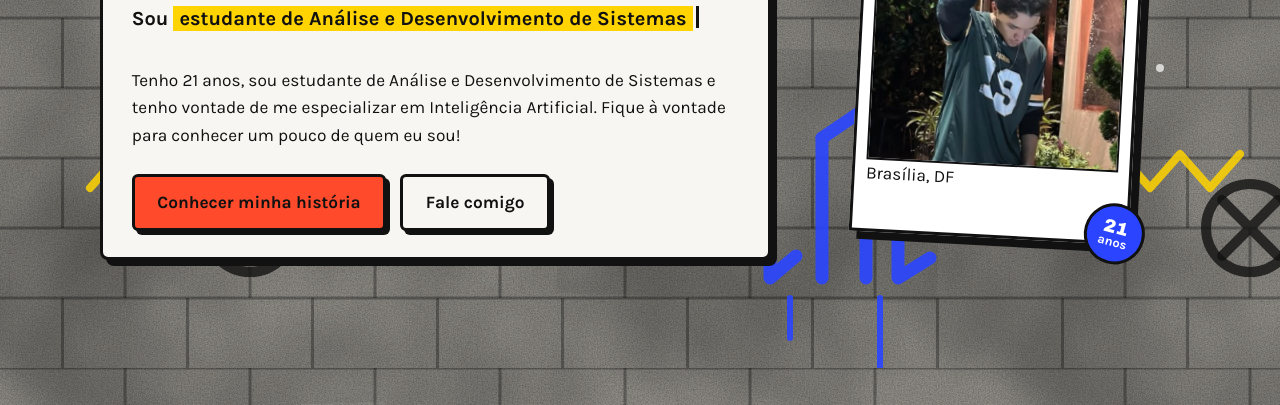
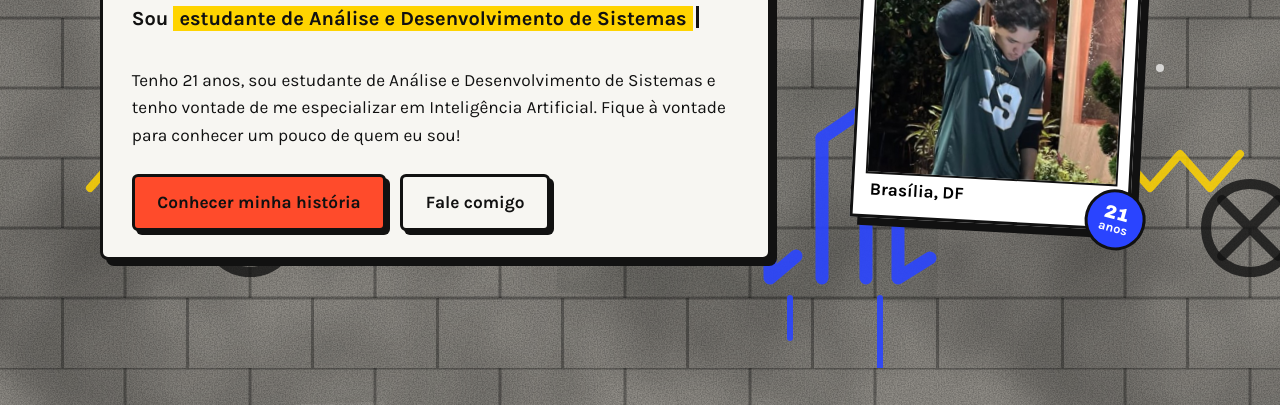
Before and after one commit to daniel-kaia/portfolio-daniel, a plain HTML site: page index.html in a window 1280 px wide. Shown: the part 332-737 px from the top of the page. Drawn offline with Linux system fonts and the light colour scheme; a web font is replaced by a local one.

Commit message:
legenda da foto em preto

```diff
--- a/css/style.css
+++ b/css/style.css
@@ -144,3 +144,4 @@ body{background-color:#6F6C66;background-image:linear-gradient(var(--veu),var(--
 @media (max-width:900px){.menu{background:#111;border-bottom:4px solid var(--amarelo)}}
 
 .rodape .rodape__nota{font-size:.85rem;font-weight:400;opacity:.6;margin-top:.4rem}
+.hero .polaroid figcaption{position:absolute;left:1rem;bottom:.7rem;color:#000;font-weight:700}
```
